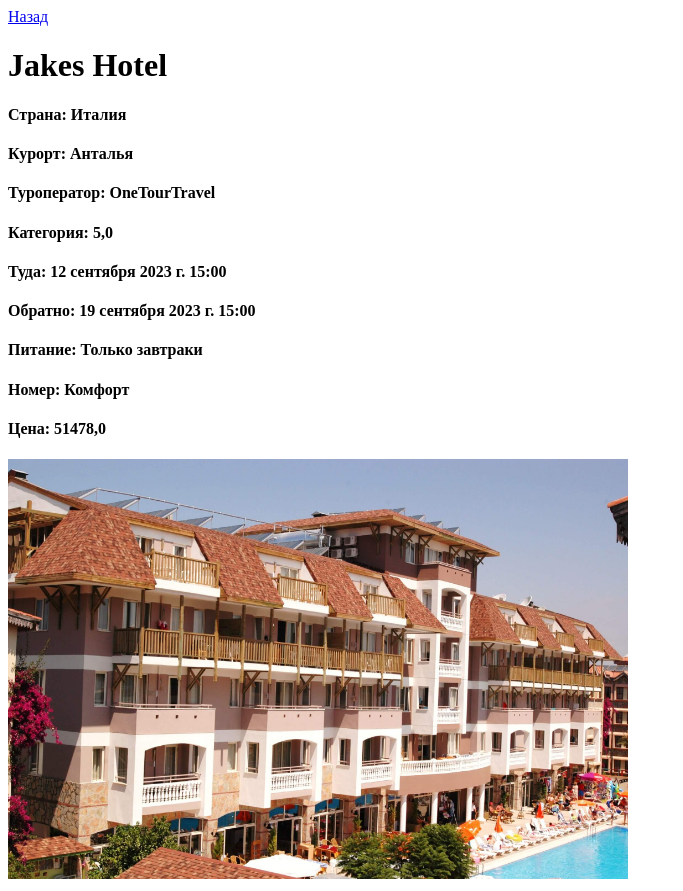
After one commit to Belov-K/TravelWonders, a Django app: page /tour_info/ in a window 1280 px wide. The commit adds this page. Shown: the whole page, without its empty margins (0-683 px from the left). Run offline with Django 4.2, Linux system fonts and the light colour scheme; data comes from the database, SQL or seed files in the repository; both versions use the stored data as it was after the commit.

Commit message:
feat(tours): добовил модели и вывел текст

```diff
--- a/TravelWonders/apps/tours/admin.py
+++ b/TravelWonders/apps/tours/admin.py
@@ -1,9 +1,10 @@
 from django.contrib import admin
 
-from .models import Hotel, Tour, City, Hotel_detail, Advantage
+from .models import Hotel, Tour, City, Hotel_detail, Advantage, Tourinfo
 
 admin.site.register(Hotel)
 admin.site.register(Tour)
 admin.site.register(City)
 admin.site.register(Hotel_detail)
 admin.site.register(Advantage)
+admin.site.register(Tourinfo)
--- a/TravelWonders/apps/tours/models.py
+++ b/TravelWonders/apps/tours/models.py
@@ -65,3 +65,23 @@ class Advantage(models.Model):
 
     def __str__(self):
         return self.name
+
+class Tourinfo(models.Model):
+
+    info=models.ForeignKey(Tour, on_delete=models.CASCADE)
+
+    name=models.CharField('название отеля', max_length=50)
+    country=models.CharField('страна', max_length=50)
+    resort=models.CharField('курорт', max_length=50)
+    tour_operator=models.CharField('туроператор', max_length=50)
+    category=models.FloatField('категория')
+    there=models.DateTimeField('туда')
+    back=models.DateTimeField('обратно')
+    nutrition=models.CharField('питание', max_length=50)
+    number=models.CharField('тип номера', max_length=50)
+    price=models.FloatField('цена')
+    image=models.ImageField('фото отеля')
+
+    class Meta:
+        verbose_name="Информация об туре"
+        verbose_name_plural="Информация об турах"
--- a/TravelWonders/apps/tours/urls.py
+++ b/TravelWonders/apps/tours/urls.py
@@ -6,5 +6,6 @@ app_name='tours'
 urlpatterns=[
     path('', views.hotel_list, name='hotel_list'),
     path('tour/', views.tour_list, name='tour_list'),
-    path('hotel/', views.hotel_detail, name='hotel_detail')
+    path('hotel/', views.hotel_detail, name='hotel_detail'),
+    path('tour_info/', views.tour_info, name='tour_info'),
 ]
--- a/TravelWonders/apps/tours/views.py
+++ b/TravelWonders/apps/tours/views.py
@@ -1,5 +1,5 @@
 from django.shortcuts import render
-from .models import Hotel, Tour, Hotel_detail, Advantage
+from .models import Hotel, Tour, Hotel_detail, Advantage, Tourinfo
 
 def hotel_list(request):
     hotel_list=Hotel.objects.all()
@@ -16,3 +16,7 @@ def hotel_detail(request):
 def advantage(request):
     advantage=Advantage.objects.all()
     return render(request, 'tours/detail.html', {'advantage': advantage})
+
+def tour_info(request):
+    tour_info=Tourinfo.objects.all()
+    return render(request, 'tours/info.html', {'tour_info': tour_info})
--- a/TravelWonders/templates/tours/detail.html
+++ b/TravelWonders/templates/tours/detail.html
@@ -1,6 +1,6 @@
 {% extends 'base.html' %}
 
-{% block title %}TravelWonders{% endblock %}
+{% block title %}Hotel list{% endblock %}
 
 {% block content %}
 
--- /dev/null
+++ b/TravelWonders/templates/tours/info.html
@@ -0,0 +1,22 @@
+{% extends 'base.html' %}
+
+{% block title %}Tour info{% endblock %}
+
+{% block content %}
+
+    {% for i in tour_info %}
+        <a href="{% url 'tours:tour_list' %}">Назад</a>
+        <h1>{{i.name}}</h1>
+        <h4>Страна: {{i.country}}</h4>
+        <h4>Курорт: {{i.resort}}</h4>
+        <h4>Туроператор: {{i.tour_operator}}</h4>
+        <h4>Категория: {{i.category}}</h4>
+        <h4>Туда: {{i.there}}</h4>
+        <h4>Обратно: {{i.back}}</h4>
+        <h4>Питание: {{i.nutrition}}</h4>
+        <h4>Номер: {{i.number}}</h4>
+        <h4>Цена: {{i.price}}</h4>
+        <a><img src="{{i.image.url}}" width="620" height="420"></a>
+    {% endfor %}
+
+{% endblock %}
--- a/TravelWonders/templates/tours/tour.html
+++ b/TravelWonders/templates/tours/tour.html
@@ -8,7 +8,8 @@
         <p>{{tour.name}}</p>
         <p>Туда {{tour.on}}</p>
         <p>Обратно {{tour.out}}</p>
-        <p>{{tour.price}}</p>
+        <p>Цена: {{tour.price}}</p>
+        <a href="{% url 'tours:tour_info' %}">Показать</a>
     {% endfor %}
     <a href="{% url 'tours:hotel_list' %}">Назад</a>
 
```
Also changed, not shown: TravelWonders/apps/tours/migrations/0004_tourinfo.py (added), db.sqlite3, media/103890_10.jpg (added).
